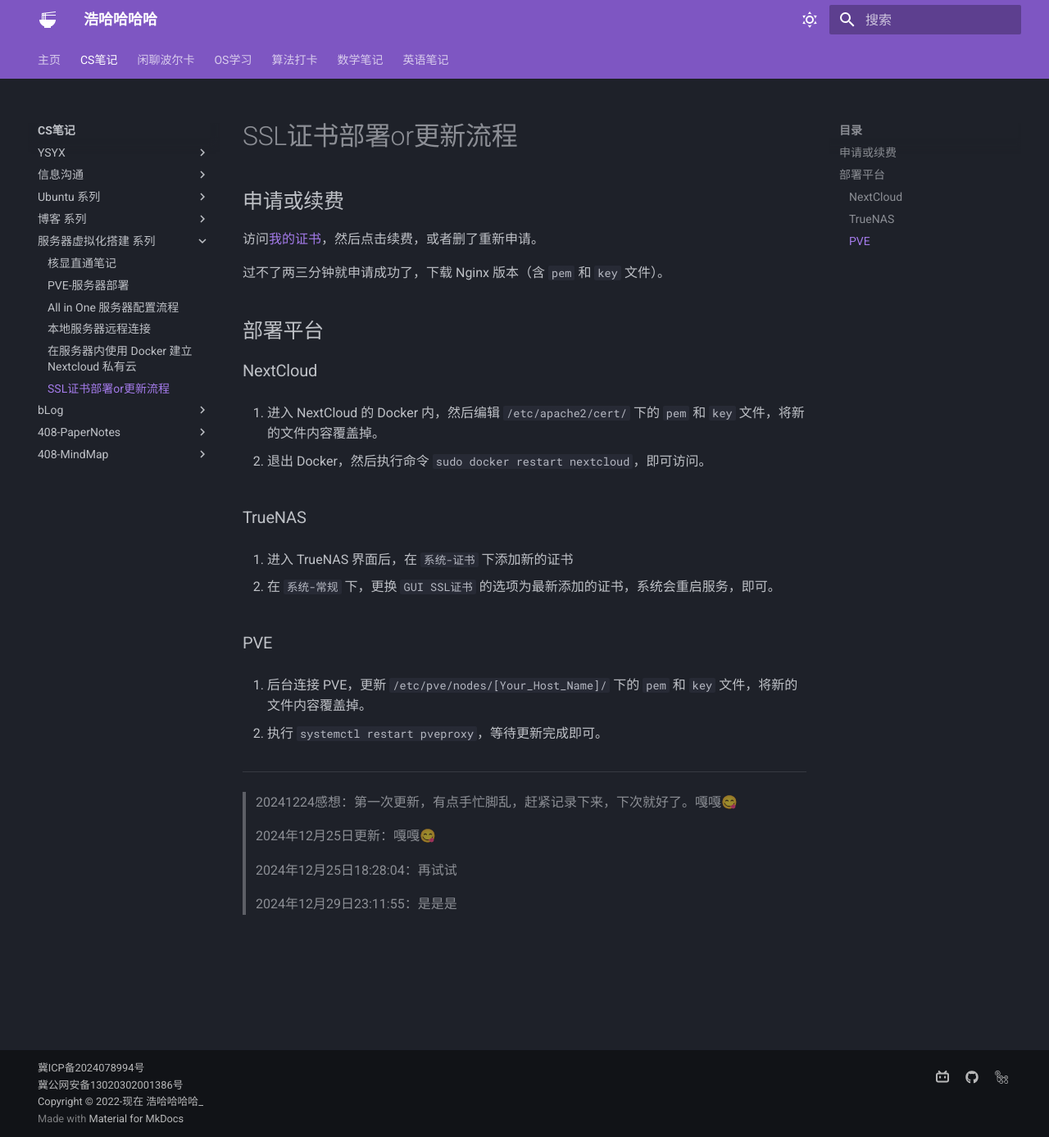
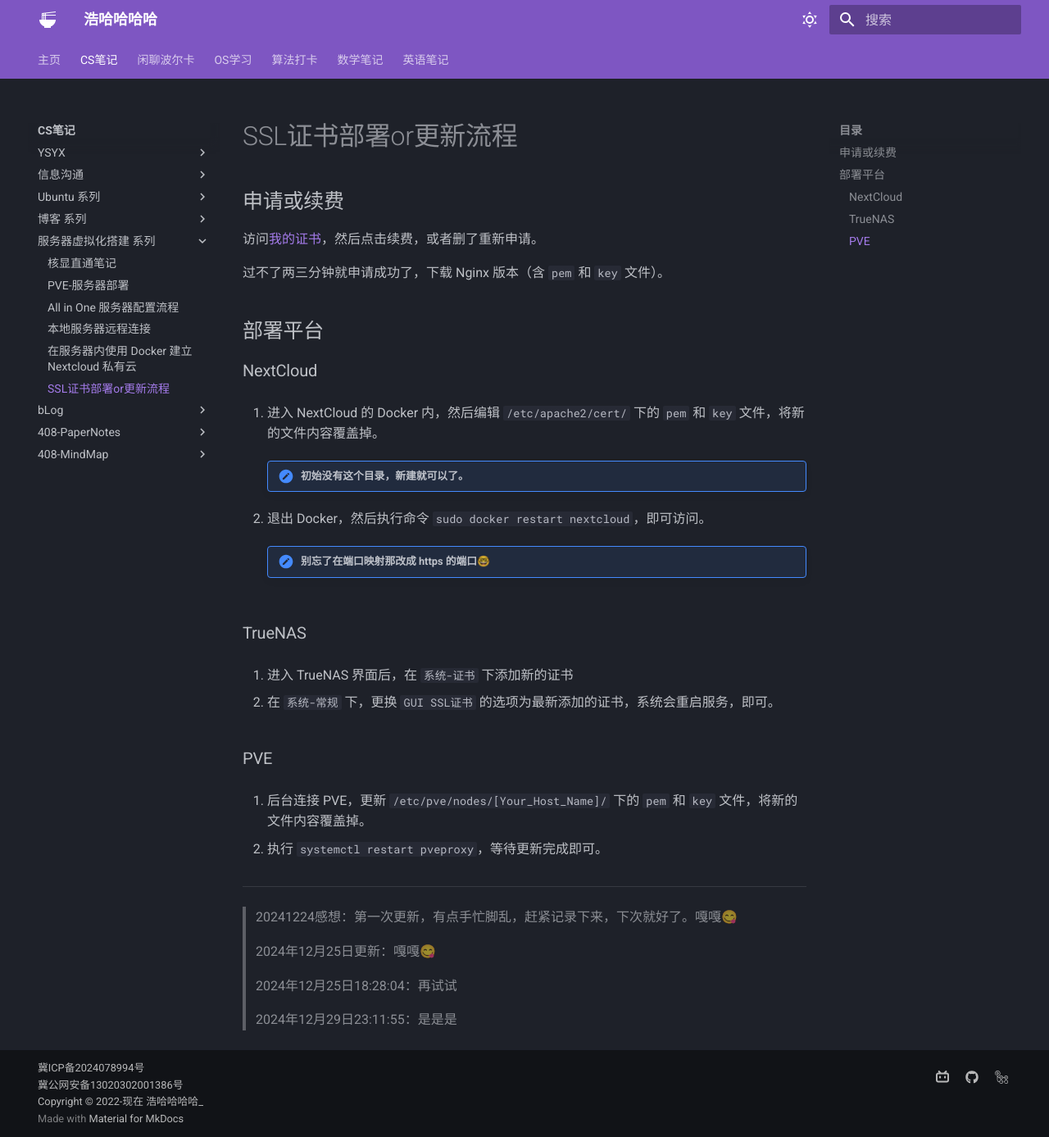
Before and after one commit to Haohahahaha/cs, an MkDocs documentation site: the page built from docs/Server/ssl-update.md, in a window 1280 px wide and 1387 px high. Shown: the whole window at 82% size. Built offline with MkDocs 1.6.1 and Material for MkDocs 9.7.7, drawn with Linux system fonts in a browser that asks for light colours.

Commit message:
2025-02-12_21:13:12 update

```diff
--- a/docs/Server/ssl-update.md
+++ b/docs/Server/ssl-update.md
@@ -12,7 +12,11 @@
 
 1. 进入 NextCloud 的 Docker 内，然后编辑 `/etc/apache2/cert/` 下的 `pem` 和 `key` 文件，将新的文件内容覆盖掉。
 
+    !!! note "初始没有这个目录，新建就可以了。"
+
 2. 退出 Docker，然后执行命令 `sudo docker restart nextcloud`，即可访问。
+
+    !!! note "别忘了在端口映射那改成 https 的端口🤓"
 
 ### TrueNAS
 
```
